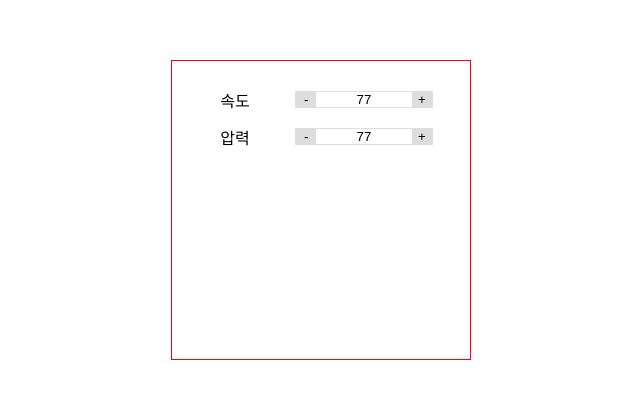
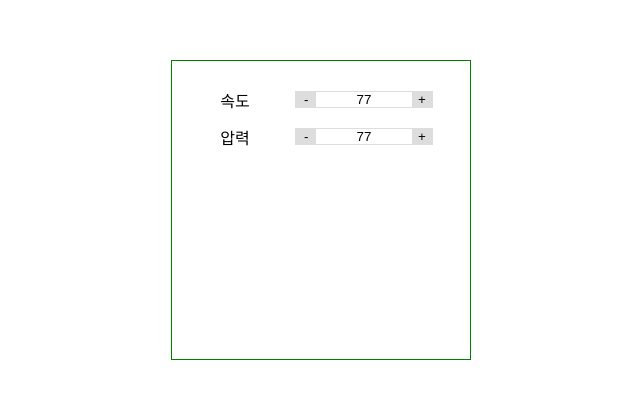
Before and after one commit to Hyeonnam-J/web-template, a website: page index.html in a window 1280 px wide. Shown: the part 190-588 px from the top of the page, without its empty margins (319-959 px from the left). Drawn offline with Linux system fonts and the light colour scheme.

Commit message:
modi spinner

```diff
--- a/css/style.css
+++ b/css/style.css
@@ -12,7 +12,7 @@ label {
 }
 
 #container {
-    border: 1px solid red;
+    border: 1px solid green;
 
     position: absolute;
 
@@ -25,9 +25,3 @@ label {
 
     padding: 20px;
 }
-
-#container > * {
-    display: grid;
-    place-items: center;
-    grid-template-columns: 1fr 2fr;
-}
--- a/index.html
+++ b/index.html
@@ -5,6 +5,7 @@
     <meta charset="UTF-8">
     <meta name="viewport" content="width=device-width, initial-scale=1.0">
     <title>Document</title>
+    <link rel="stylesheet" href="./css/style.css">
 </head>
 
 <body>
--- a/templates/spinner.html
+++ b/templates/spinner.html
@@ -1,22 +1,7 @@
 <style>
-    @import '../css/style.css';
+    @import '../css/variable.css';
 
-    #container {
-        border: 1px solid red;
-
-        position: absolute;
-
-        top: 50%;
-        left: 50%;
-        transform: translate(-50%, -50%);
-
-        width: 300px;
-        height: 300px;
-
-        padding: 20px;
-    }
-
-    #container > * {
+    #speed, #power {
         display: grid;
         place-items: center;
         grid-template-columns: 1fr 2fr;
```
